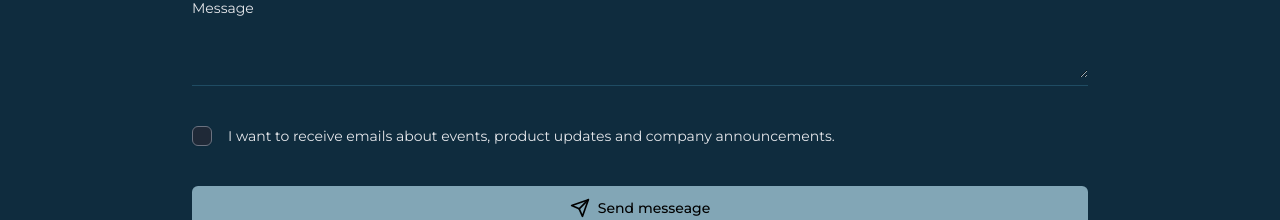
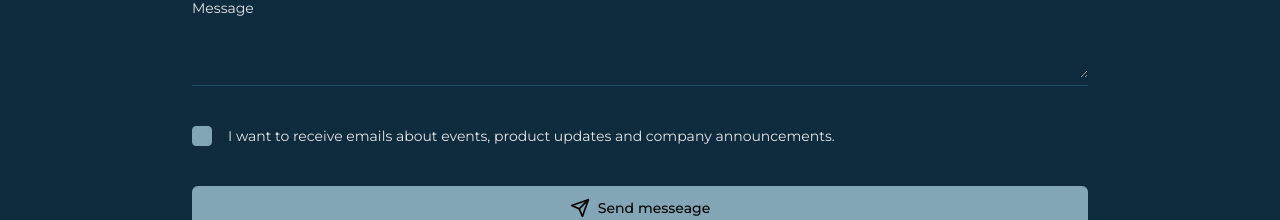
Before and after one commit to GnussonNet/garmstudios.com, a React (Create React App) app: page / in a window 1280 px wide. Shown: the part 1440-1660 px from the top of the page. Built offline with nearby package versions, Linux system fonts and the light colour scheme.

Commit message:
Changed color to match theme

```diff
--- a/src/views/ContactView.tsx
+++ b/src/views/ContactView.tsx
@@ -113,14 +113,8 @@ const ContactView = () => {
           </div>
 
           <div className="col-span-6">
-            <label htmlFor="MarketingAccept" className="flex gap-4">
-              <input
-                type="checkbox"
-                id="MarketingAccept"
-                name="marketing_accept"
-                className="h-5 w-5 rounded-md  shadow-sm bg-gray-800 accent-garm-blue-600 focus:outline-none focus:ring-2 focus:ring-garm-blue-600"
-              />
-
+            <label htmlFor="MarketingAccept" className="flex items-center gap-4">
+              <input id="MarketingAccept" name='marketing_accept' type="checkbox" value="" className="w-5 h-5 bg-garm-blue-200 text-garm-blue-200 border-garm-blue-200 rounded focus:ring-garm-blue-600 accent-garm-200 ring-offset-garm-blue-600 focus:ring-2" />
               <span className="text-sm text-gray-200">
                 I want to receive emails about events, product updates and
                 company announcements.
```
